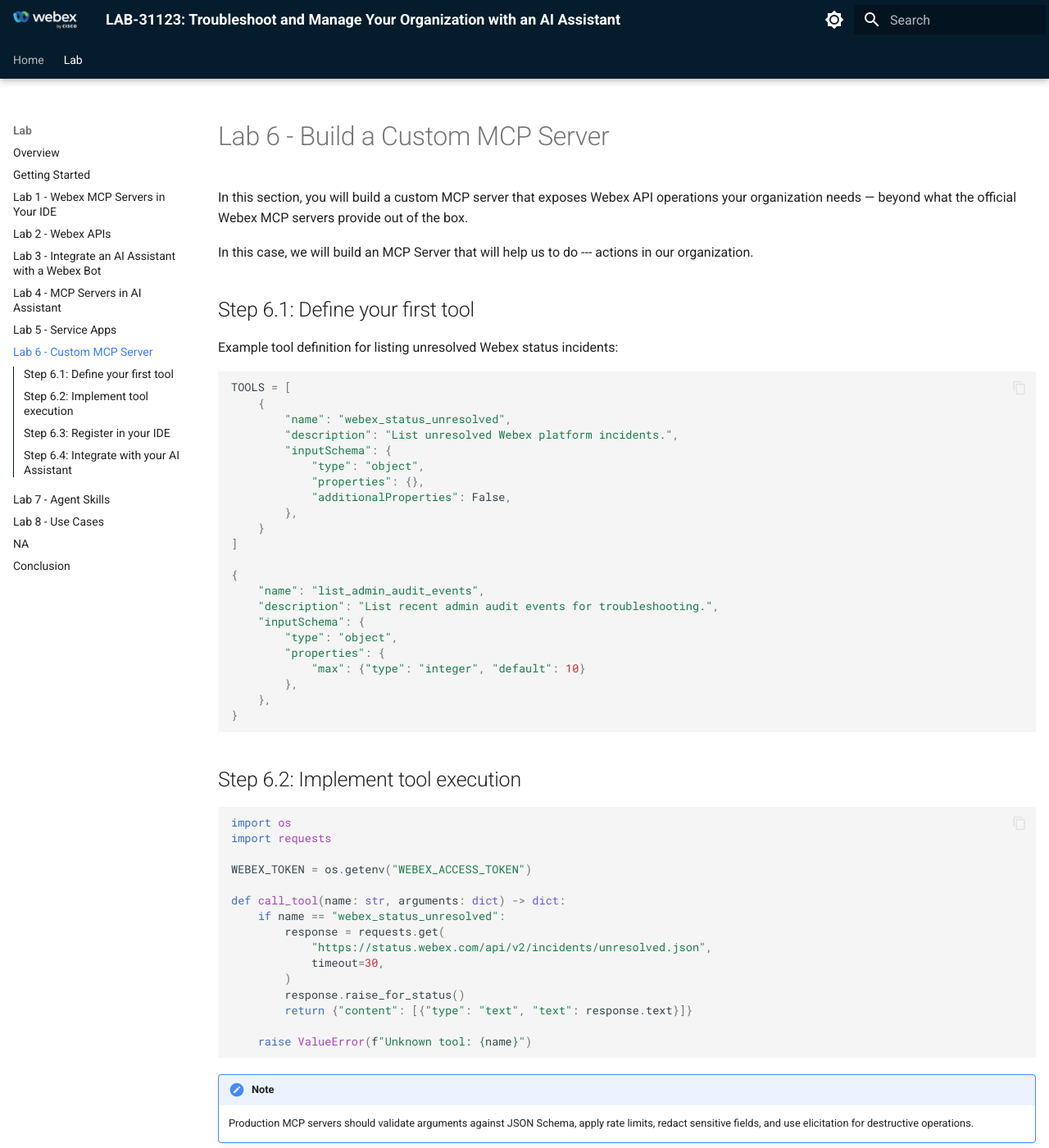
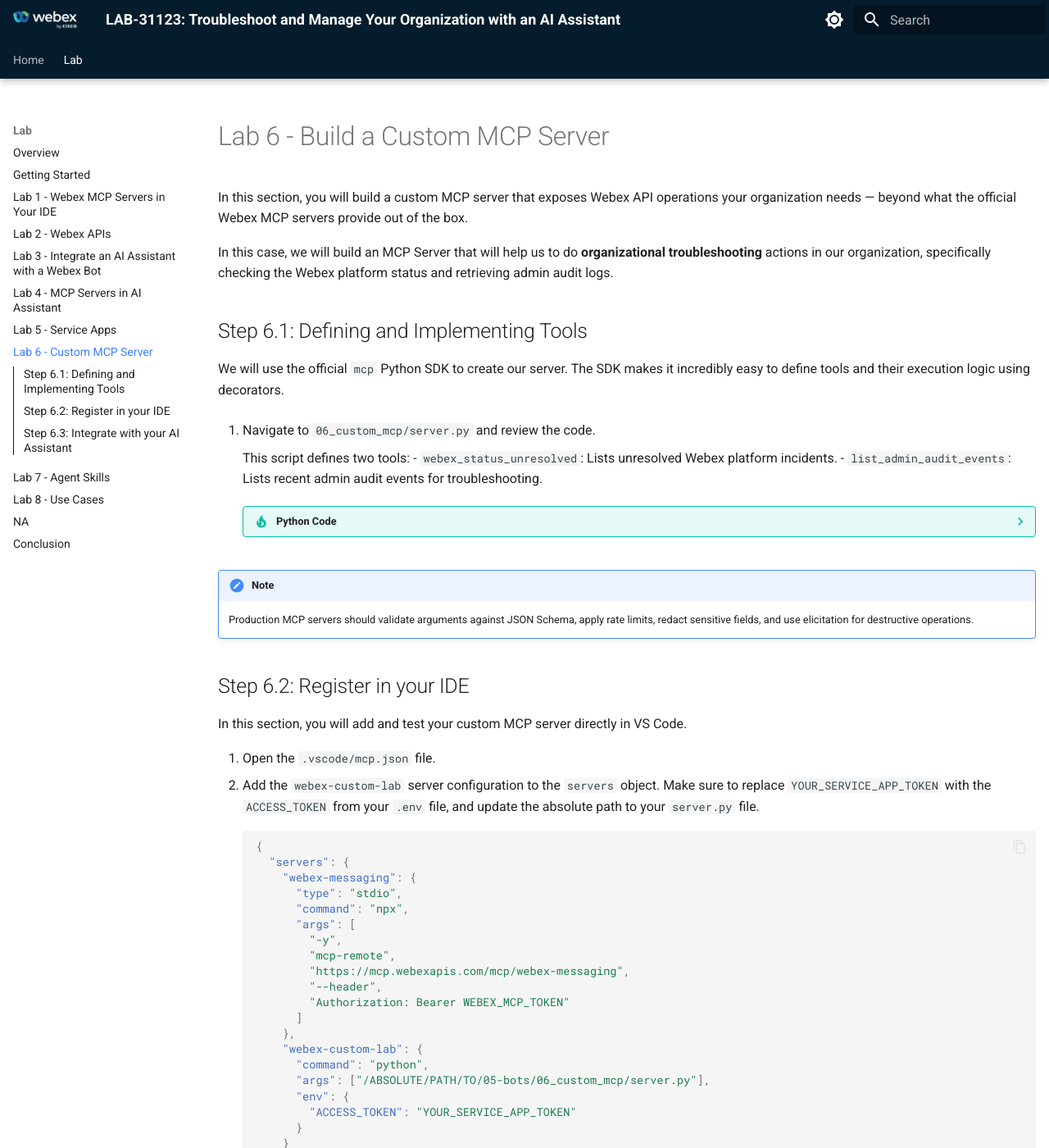
Before and after one commit to WebexCC-SA/LAB-31123, an MkDocs documentation site: the page built from docs/lab6_custom-mcp-server.md, in a window 1280 px wide and 1400 px high. Shown: the whole window at 82% size. Built offline with MkDocs 1.6.1 and Material for MkDocs 9.7.7, drawn with Linux system fonts in a browser that asks for light colours; some of the changed text lies outside the part shown.

Commit message:
Update lab6_custom-mcp-server.md

````diff
--- a/docs/lab6_custom-mcp-server.md
+++ b/docs/lab6_custom-mcp-server.md
@@ -2,101 +2,173 @@
 
 In this section, you will build a custom MCP server that exposes Webex API operations your organization needs — beyond what the official Webex MCP servers provide out of the box.
 
-In this case, we will build an MCP Server that will help us to do --- actions in our organization.
+In this case, we will build an MCP Server that will help us to do **organizational troubleshooting** actions in our organization, specifically checking the Webex platform status and retrieving admin audit logs.
 
-## Step 6.1: Define your first tool
+## Step 6.1: Defining and Implementing Tools
 
-Example tool definition for listing unresolved Webex status incidents:
+We will use the official `mcp` Python SDK to create our server. The SDK makes it incredibly easy to define tools and their execution logic using decorators.
 
-```python
-TOOLS = [
-    {
-        "name": "webex_status_unresolved",
-        "description": "List unresolved Webex platform incidents.",
-        "inputSchema": {
-            "type": "object",
-            "properties": {},
-            "additionalProperties": False,
-        },
-    }
-]
+1. Navigate to `06_custom_mcp/server.py` and review the code.
 
-{
-    "name": "list_admin_audit_events",
-    "description": "List recent admin audit events for troubleshooting.",
-    "inputSchema": {
-        "type": "object",
-        "properties": {
-            "max": {"type": "integer", "default": 10}
-        },
-    },
-}
-```
+    This script defines two tools:
+    - `webex_status_unresolved`: Lists unresolved Webex platform incidents.
+    - `list_admin_audit_events`: Lists recent admin audit events for troubleshooting.
 
-## Step 6.2: Implement tool execution
+    ??? Tip "Python Code"
+        ```python
+        import asyncio
+        import os
+        import requests
+        from mcp.server import Server
+        from mcp.server.stdio import stdio_server
+        from mcp.types import Tool, TextContent
 
-```python
-import os
-import requests
+        app = Server("webex-custom-lab")
 
-WEBEX_TOKEN = os.getenv("WEBEX_ACCESS_TOKEN")
+        @app.list_tools()
+        async def list_tools() -> list[Tool]:
+            return [
+                Tool(
+                    name="webex_status_unresolved",
+                    description="List unresolved Webex platform incidents.",
+                    inputSchema={
+                        "type": "object",
+                        "properties": {},
+                    }
+                ),
+                Tool(
+                    name="list_admin_audit_events",
+                    description="List recent admin audit events for troubleshooting.",
+                    inputSchema={
+                        "type": "object",
+                        "properties": {
+                            "max": {
+                                "type": "integer",
+                                "description": "Maximum number of events to return",
+                                "default": 10
+                            }
+                        }
+                    }
+                )
+            ]
 
-def call_tool(name: str, arguments: dict) -> dict:
-    if name == "webex_status_unresolved":
-        response = requests.get(
-            "https://status.webex.com/api/v2/incidents/unresolved.json",
-            timeout=30,
-        )
-        response.raise_for_status()
-        return {"content": [{"type": "text", "text": response.text}]}
+        @app.call_tool()
+        async def call_tool(name: str, arguments: dict) -> list[TextContent]:
+            if name == "webex_status_unresolved":
+                response = requests.get("https://status.webex.com/api/v2/incidents/unresolved.json", timeout=30)
+                response.raise_for_status()
+                return [TextContent(type="text", text=response.text)]
 
-    raise ValueError(f"Unknown tool: {name}")
-```
+            elif name == "list_admin_audit_events":
+                max_results = arguments.get("max", 10)
+                token = os.getenv("ACCESS_TOKEN")
+                if not token:
+                    return [TextContent(type="text", text="Error: ACCESS_TOKEN environment variable not set.")]
+
+                response = requests.get(
+                    "https://webexapis.com/v1/adminAudit/events",
+                    headers={"Authorization": f"Bearer {token}"},
+                    params={"max": max_results},
+                    timeout=30,
+                )
+                response.raise_for_status()
+                return [TextContent(type="text", text=response.text)]
+
+            raise ValueError(f"Unknown tool: {name}")
+
+        async def main():
+            # Run the server using standard input/output streams
+            async with stdio_server() as (read_stream, write_stream):
+                await app.run(read_stream, write_stream, app.create_initialization_options())
+
+        if __name__ == "__main__":
+            asyncio.run(main())
+        ```
 
 !!! Note
     Production MCP servers should validate arguments against JSON Schema, apply rate limits, redact sensitive fields, and use elicitation for destructive operations.
 
-```python
-def list_admin_audit_events(max_results: int = 10) -> dict:
-    response = requests.get(
-        "https://webexapis.com/v1/adminAudit/events",
-        headers={"Authorization": f"Bearer {WEBEX_TOKEN}"},
-        params={"max": max_results},
-        timeout=30,
-    )
-    response.raise_for_status()
-    return response.json()
-```
+## Step 6.2: Register in your IDE
 
-## Step 6.3: Register in your IDE
+In this section, you will add and test your custom MCP server directly in VS Code.
 
-```json
-{
-  "mcpServers": {
-    "webex-custom-lab": {
-      "command": "python",
-      "args": ["/path/to/custom-mcp-server/server.py"],
-      "env": {
-        "WEBEX_ACCESS_TOKEN": "YOUR_LAB_TOKEN"
+1. Open the `.vscode/mcp.json` file.
+2. Add the `webex-custom-lab` server configuration to the `servers` object. Make sure to replace `YOUR_SERVICE_APP_TOKEN` with the `ACCESS_TOKEN` from your `.env` file, and update the absolute path to your `server.py` file.
+
+    ```json
+    {
+      "servers": {
+        "webex-messaging": {
+          "type": "stdio",
+          "command": "npx",
+          "args": [
+            "-y",
+            "mcp-remote",
+            "https://mcp.webexapis.com/mcp/webex-messaging",
+            "--header",
+            "Authorization: Bearer WEBEX_MCP_TOKEN"
+          ]
+        },
+        "webex-custom-lab": {
+          "command": "python",
+          "args": ["/ABSOLUTE/PATH/TO/05-bots/06_custom_mcp/server.py"],
+          "env": {
+            "ACCESS_TOKEN": "YOUR_SERVICE_APP_TOKEN"
+          }
+        }
       }
     }
-  }
-}
-```
+    ```
 
-In your IDE:
+3. Reload the VS Code window for the changes to take effect (`Ctrl+Shift+P` -> "Developer: Reload Window").
+4. Open the Agent Chat and test your new tools:
 
-```text
-Use the webex-custom-lab server to list unresolved platform incidents.
-```
+    ```text
+    Use the webex-custom-lab server to list unresolved platform incidents.
+    ```
 
-```text
-Use list_admin_audit_events to show the last 5 admin changes in our org.
-```
+    ```text
+    Use list_admin_audit_events to show the last 5 admin changes in our org.
+    ```
 
-## Step 6.4: Integrate with your AI Assistant
+## Step 6.3: Integrate with your AI Assistant
 
+Now, you will add your custom MCP server to your AI assistant.
 
+Unlike the official Webex MCP servers which run remotely and connect via HTTP (Server-Sent Events), our custom server runs locally over standard input/output (`stdio`). We have updated the `McpClient` class to seamlessly support both connection types!
 
+1. Navigate to `06_custom_mcp/01_custom_bot.py` and review the code.
+
+    Notice how we initialize two different `McpClient` instances and combine them in the `McpHub`:
+
+    ??? Tip "Python Code"
+        ```python
+        # 1. Create the remote client (Messaging MCP)
+        messaging_client = McpClient(access_token=service_app_token, url=MESSAGING_MCP_URL)
+
+        # 2. Create the local custom client (stdio)
+        server_script = str(Path(__file__).resolve().parent / "server.py")
+        custom_client = McpClient(
+            command="python",
+            args=[server_script],
+            env={"ACCESS_TOKEN": service_app_token}
+        )
+
+        # 3. Combine them in the Hub
+        hub = McpHub([messaging_client, custom_client])
+        ```
+
+2. Run your bot:
+
+    ```bash
+    cd ../06_custom_mcp
+    python 01_custom_bot.py
+    ```
+
+3. Go to your Webex Client and ask your bot:
+
+    > Are there any unresolved Webex incidents?
+
+    > What were the last 3 admin audit events in our organization?
 
 ---
````
